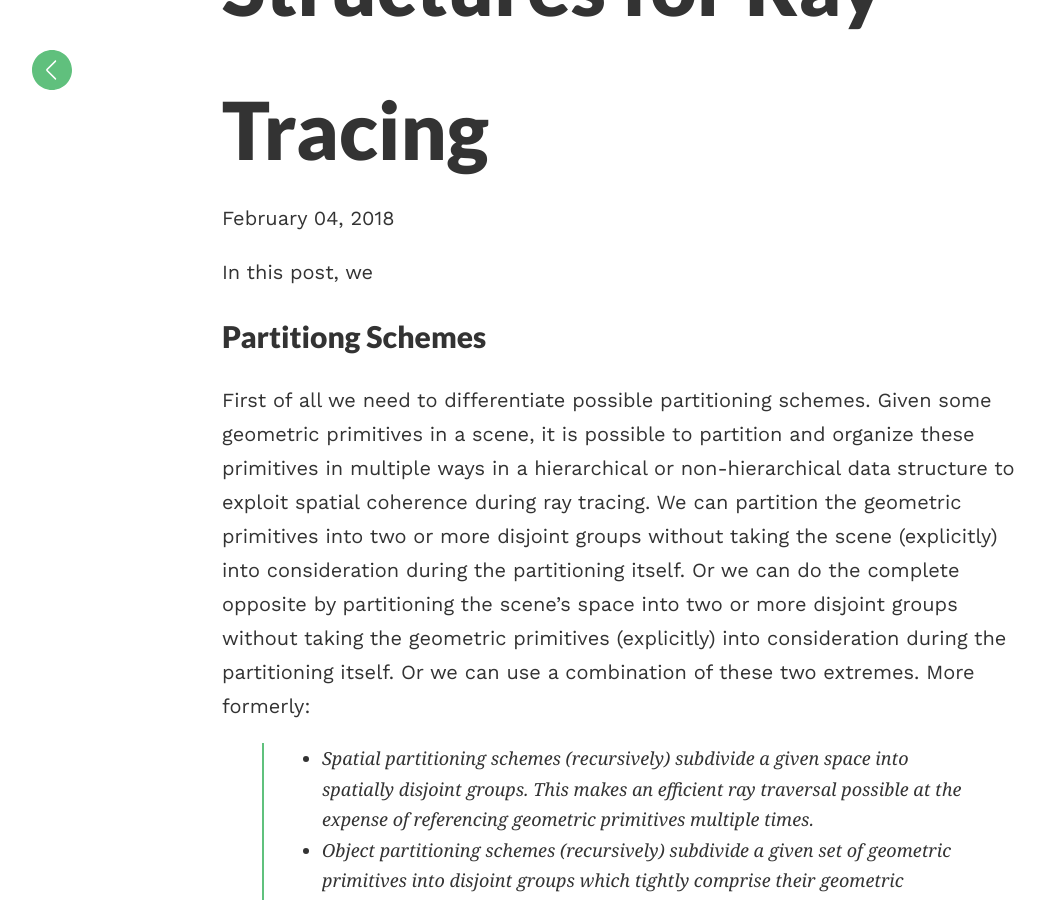
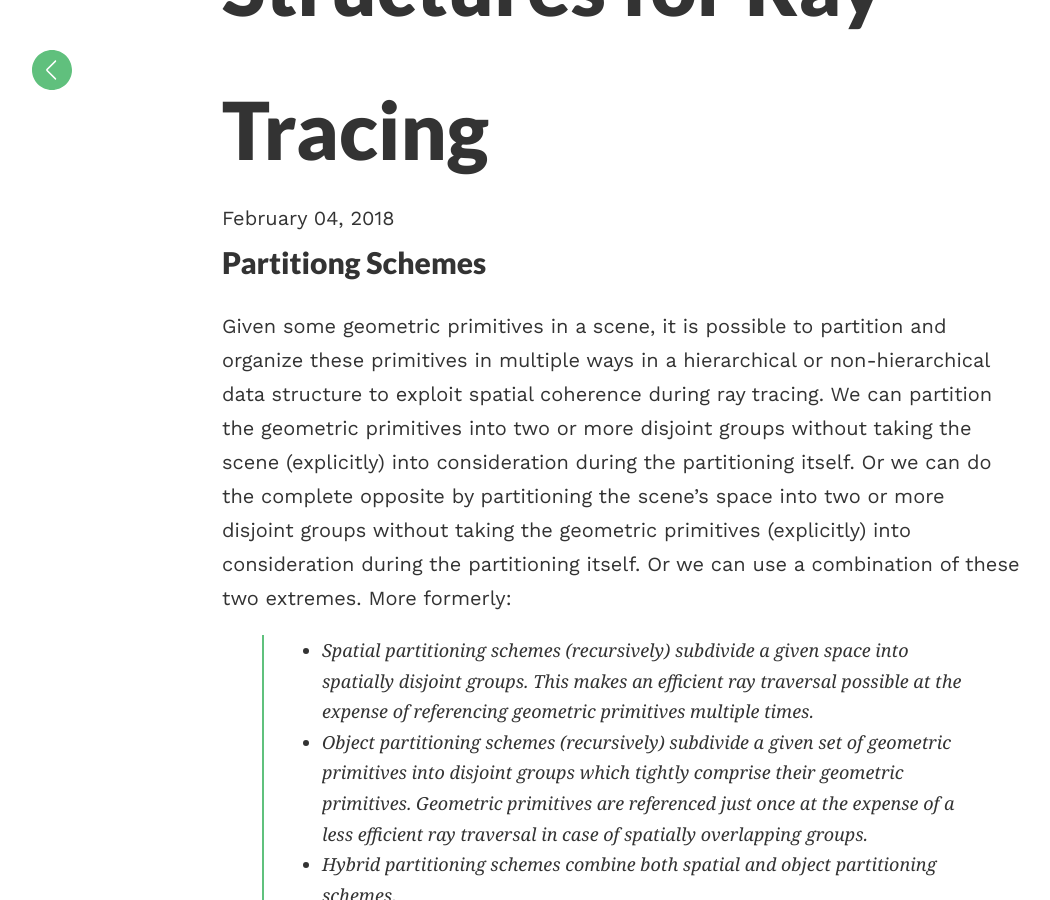
Before and after one commit to matt77hias/Blog, a Jekyll site: the page built from _posts/2018-02-04-candidate-partitions-of-hierarchical-acceleration-data-structures-for-ray-tracing.md, in a window 1280 px wide and 900 px high, scrolled down 559 px. Shown: the whole window, without its empty margins (18-1068 px from the left). Built offline with Jekyll 4.4.1, drawn with Linux system fonts in a browser that asks for light colours; comment, search, counter and statistics services are not loaded.

Commit message:
Update 2018-02-04-candidate-partitions-of-hierarchical-acceleration-data-structures-for-ray-tracing.md

```diff
--- a/_posts/2018-02-04-candidate-partitions-of-hierarchical-acceleration-data-structures-for-ray-tracing.md
+++ b/_posts/2018-02-04-candidate-partitions-of-hierarchical-acceleration-data-structures-for-ray-tracing.md
@@ -5,11 +5,9 @@ date:   2018-02-04
 categories: [ADS, ray-tracing]
 ---
 
-In this post, we
-
 ## Partitiong Schemes
 
-First of all we need to differentiate possible partitioning schemes. Given some geometric primitives in a scene, it is possible to partition and organize these primitives in multiple ways in a hierarchical or non-hierarchical data structure to exploit spatial coherence during ray tracing. We can partition the geometric primitives into two or more disjoint groups without taking the scene (explicitly) into consideration during the partitioning itself. Or we can do the complete opposite by partitioning the scene's space into two or more disjoint groups without taking the geometric primitives (explicitly) into consideration during the partitioning itself. Or we can use a combination of these two extremes. More formerly:
+Given some geometric primitives in a scene, it is possible to partition and organize these primitives in multiple ways in a hierarchical or non-hierarchical data structure to exploit spatial coherence during ray tracing. We can partition the geometric primitives into two or more disjoint groups without taking the scene (explicitly) into consideration during the partitioning itself. Or we can do the complete opposite by partitioning the scene's space into two or more disjoint groups without taking the geometric primitives (explicitly) into consideration during the partitioning itself. Or we can use a combination of these two extremes. More formerly:
 
 >  - *Spatial partitioning schemes* (recursively) subdivide a given space into spatially disjoint groups. This makes an efficient ray
 > traversal possible at the expense of referencing geometric primitives
```
